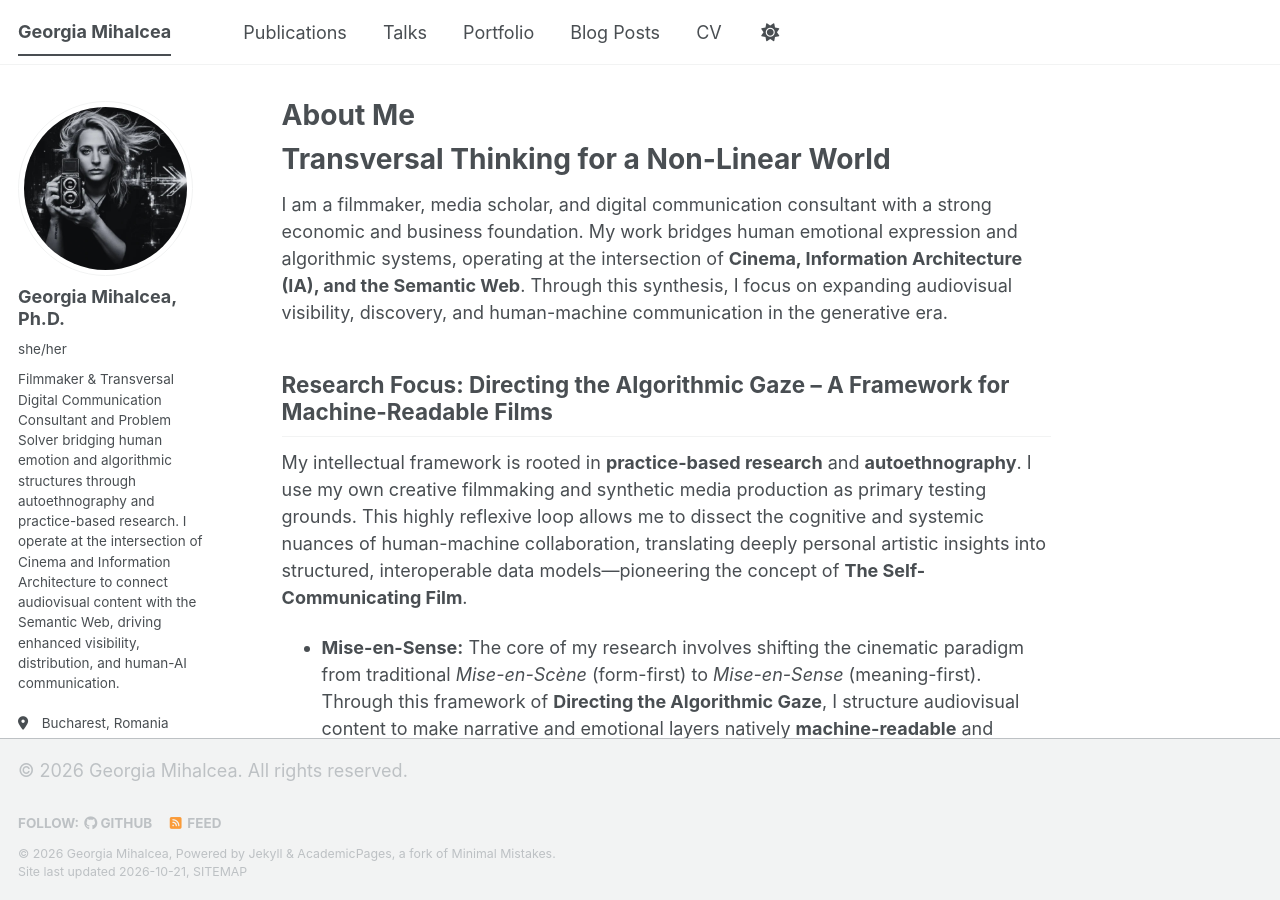
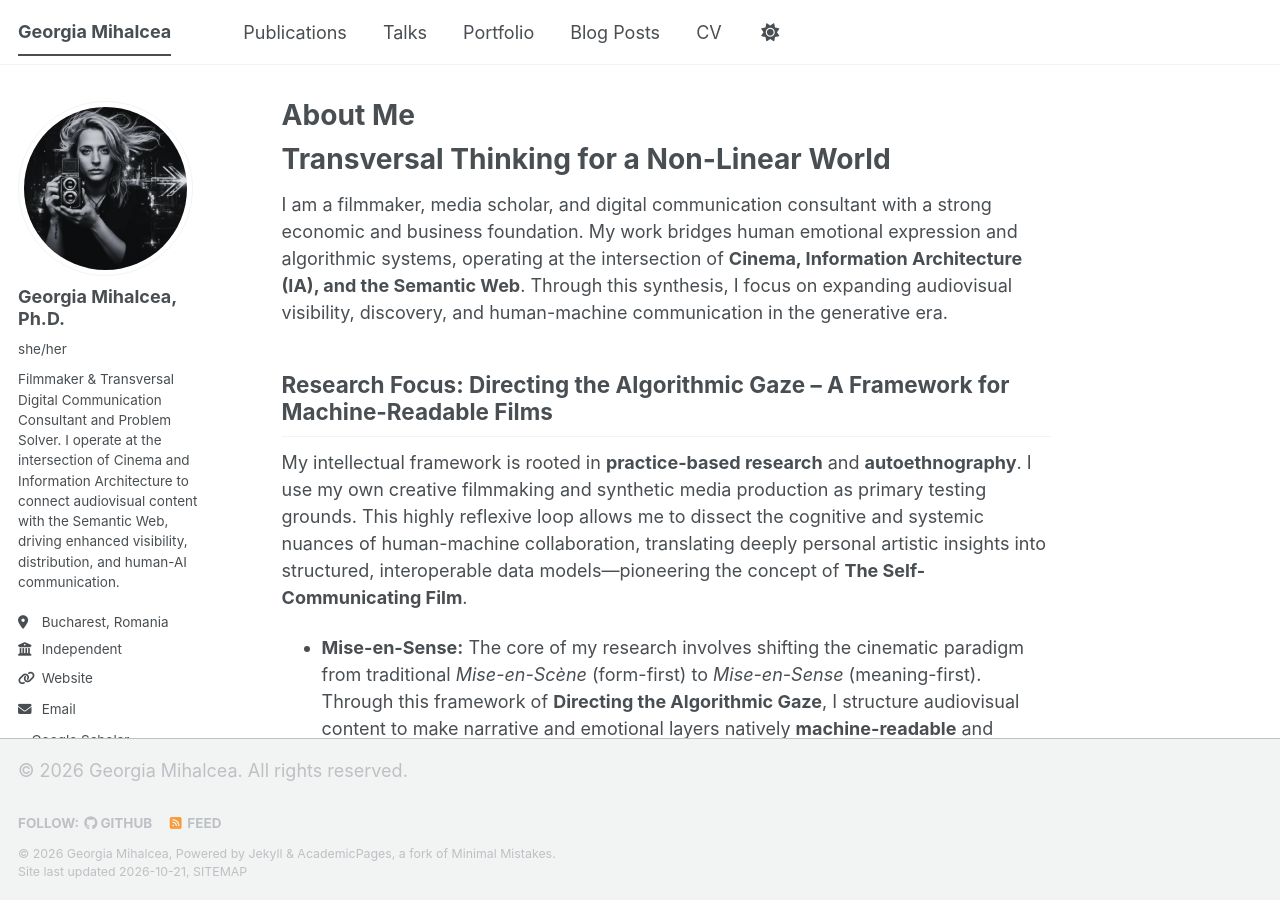
Before and after one commit to GeorgiaMihalcea/georgiamihalcea.github.io, a Jekyll site: the page built from _pages/about.md, in a window 1280 px wide and 900 px high. Built offline with Jekyll 4.4.1, drawn with Linux system fonts in a browser that asks for light colours; a style sheet for code colours, icons or effects is not loaded.

Commit message:
Update bio in _config.yml
Shortened the bio by removing redundant phrases.

```diff
--- a/_config.yml
+++ b/_config.yml
@@ -26,7 +26,7 @@ author:
   avatar           : "georgia-mihalcea-filmmaker-media-scholar.jpg"
   name             : "Georgia Mihalcea, Ph.D."
   pronouns         : "she/her"
-  bio              : "Filmmaker & Transversal Digital Communication Consultant and Problem Solver bridging human emotion and algorithmic structures through autoethnography and practice-based research. I operate at the intersection of Cinema and Information Architecture to connect audiovisual content with the Semantic Web, driving enhanced visibility, distribution, and human-AI communication."
+  bio              : "Filmmaker & Transversal Digital Communication Consultant and Problem Solver. I operate at the intersection of Cinema and Information Architecture to connect audiovisual content with the Semantic Web, driving enhanced visibility, distribution, and human-AI communication."
   location         : "Bucharest, Romania"
   employer         : "Independent"
   uri              : https://www.georgiamihalcea.ro
```
